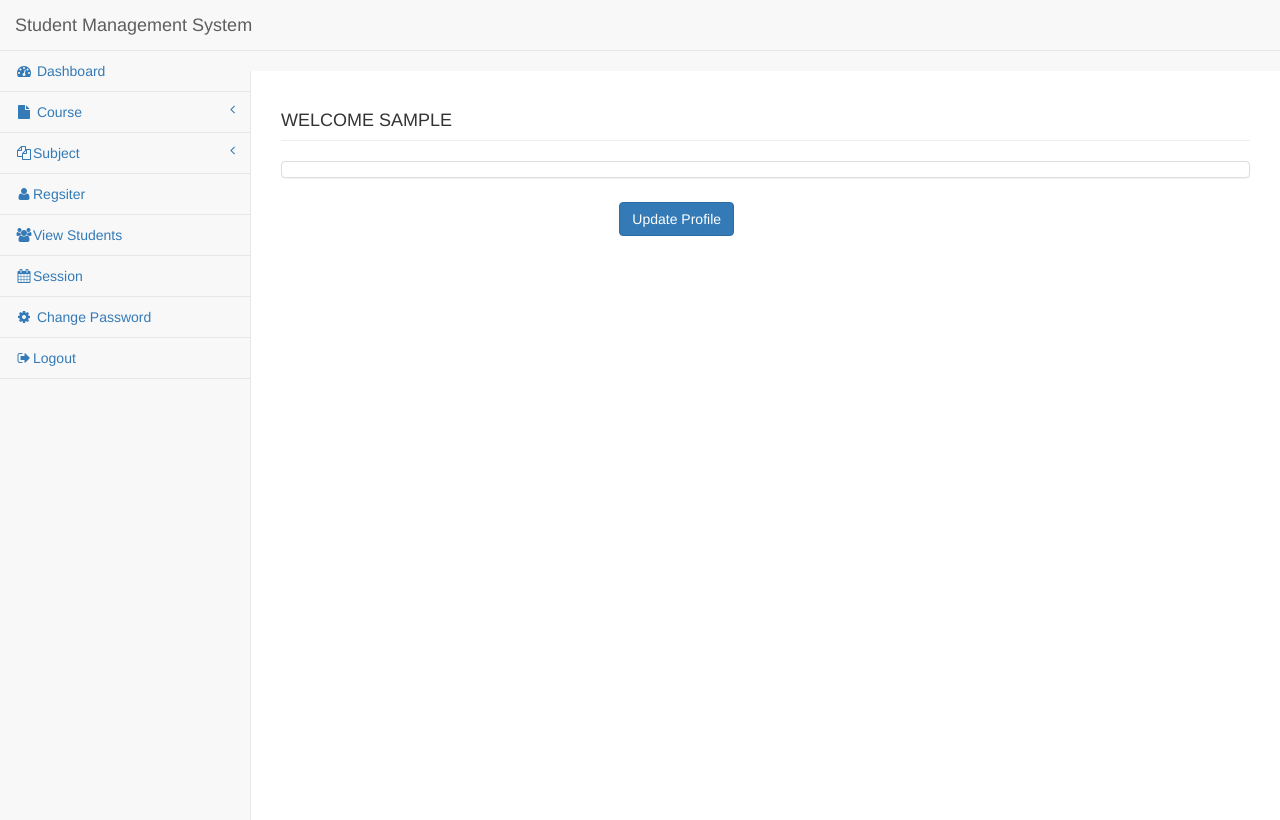
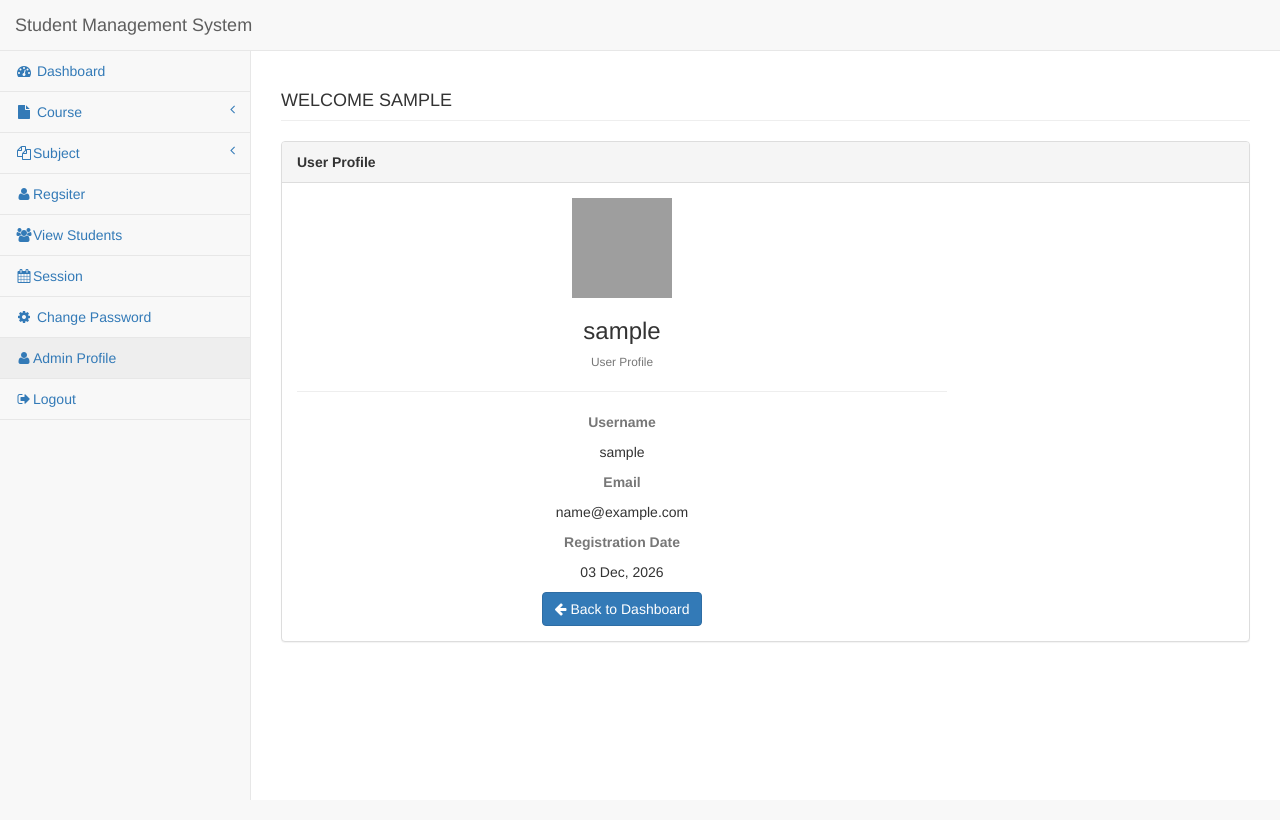
Before and after one commit to amanyadav9324/Student-management, a PHP site: page /admin-profile.php in a window 1280 px wide. Run offline with PHP 8.4, Linux system fonts and the light colour scheme; the visitor is signed in with stand-in values (Sample User, id 1); grey boxes are pictures that could not be loaded.

Commit message:
Update admin profile and leftside bar.

```diff
--- a/studentrecordms/admin-profile.php
+++ b/studentrecordms/admin-profile.php
@@ -8,146 +8,114 @@ header("Expires: 0");
 
 include('includes/dbconnection.php');
 
+// Check if user is logged in
 if (!isset($_SESSION['username'])) {
     header('location:logout.php');
     exit();
-} else{
-
-
-if(isset($_POST['submit'])){
-$aid=$_SESSION['aid'];
-$aname=$_POST['adminname'];
-$aemail=$_POST['aemailid'];
-
-
-$query=mysqli_query($con,"update tbl_login set FullName='$aname',AdminEmail='$aemail' where id='$aid'");
-if($query){
-echo '<script>alert("Admin Profile updated successfully")</script>';
-echo "<script>window.location.href='admin-profile.php'</script>";
 }
-
- }
-
 ?>
 <!DOCTYPE html>
 <html lang="en">
-
 <head>
-
 <meta charset="utf-8">
 <meta http-equiv="X-UA-Compatible" content="IE=edge">
-<title>Edit Profile</title>
+<title>User Profile</title>
+
 <!-- Bootstrap Core CSS -->
-<link href="bower_components/bootstrap/dist/css/bootstrap.min.css"
-	rel="stylesheet">
+<link href="bower_components/bootstrap/dist/css/bootstrap.min.css" rel="stylesheet">
 <!-- MetisMenu CSS -->
-<link href="bower_components/metisMenu/dist/metisMenu.min.css"
-	rel="stylesheet">
+<link href="bower_components/metisMenu/dist/metisMenu.min.css" rel="stylesheet">
 <!-- Custom CSS -->
 <link href="dist/css/sb-admin-2.css" rel="stylesheet">
 <!-- Custom Fonts -->
-<link href="bower_components/font-awesome/css/font-awesome.min.css"
-	rel="stylesheet" type="text/css">
+<link href="bower_components/font-awesome/css/font-awesome.min.css" rel="stylesheet" type="text/css">
+
 <script>
     window.history.forward();
     function noBack() { window.history.forward(); }
 </script>
-
 </head>
 <body onload="noBack();" onpageshow="if (event.persisted) noBack();" onunload="">
-<form method="post" >
 <div id="wrapper">
 
     <!-- Navigation -->
-		<?php include('leftbar.php')?>;
+    <?php include('leftbar.php'); ?>
 
     <div id="page-wrapper">
         <div class="row">
             <div class="col-lg-12">
-					<h4 class="page-header"> <?php echo strtoupper("welcome"." ".htmlentities($_SESSION['username']));?></h4>
+                <h4 class="page-header">
+                    <?php echo strtoupper("Welcome " . htmlentities($_SESSION['username'])); ?>
+                </h4>
             </div>
-				<!-- /.col-lg-12 -->
         </div>
-			<!-- /.row -->
+
+        <!-- Profile Info Section -->
         <div class="row">
             <div class="col-lg-12">
                 <div class="panel panel-default">
                     <?php
-$adminid=intval($_SESSION['username']);
-$query=mysqli_query($con,"SELECT * FROM users where username='$adminid'");
-$sn=1;
-while($res=mysqli_fetch_array($query)){?>
+                    $username = $_SESSION['username'];
+                    $query = mysqli_query($con, "SELECT * FROM users WHERE username='$username'");
+                    $res = mysqli_fetch_array($query);
+                    ?>
 
+                    <div class="panel-heading"><b>User Profile</b></div>
+                    <div class="panel-body">
 
-						<div class="panel-heading"><b>Edit Admin Profile</b></div>
-						<div class="panel-body">
-							<div class="row">
-						 	<div class="col-lg-10">
+            <div class="card shadow-lg border-0 rounded-4 mx-auto" style="max-width: 650px;">
+                <div class="card-body text-center p-5">
 
+                    <!-- Profile Picture -->
+                    <img src="https://cdn-icons-png.flaticon.com/512/149/149071.png"
+                         class="rounded-circle border border-3 border-primary mb-3"
+                         alt="Profile Picture" width="100" height="100">
 
-										<div class="form-group">
-											<div class="col-lg-4">
-<label>Name</label>
+                    <!-- Username -->
+                    <h3 class="fw-bold mb-0"><?php echo htmlentities($res['username']); ?></h3>
+                    <p class="text-muted small">User Profile</p>
+
+                    <!-- Divider -->
+                    <hr class="my-4">
+
+                    <!-- Profile Details -->
+                    <div class="row text-start px-3">
+                        <div class="col-6 mb-3">
+                            <p class="text-muted mb-1"><strong>Username</strong></p>
+                            <p><?php echo htmlentities($res['username']); ?></p>
                         </div>
-<div class="col-lg-6">
-<input class="form-control" name="username" id="username"  value="<?php echo $res['username'];?>" required="required">
+                        <div class="col-6 mb-3">
+                            <p class="text-muted mb-1"><strong>Email</strong></p>
+                            <p><?php echo htmlentities($res['email']); ?></p>
                         </div>
-</div>	<br><br>
 
-<div class="form-group">
-<div class="col-lg-4">
-<label>Email id</label>
-</div>
-<div class="col-lg-6">
-<input class="form-control" name="email" id="email" value="<?php echo $res['email'];?>" required="required">
+                        <div class="col-6 mb-3">
+                            <p class="text-muted mb-1"><strong>Registration Date</strong></p>
+                            <p><?php echo date("d M, Y", strtotime($res['created_at'])); ?></p>
                         </div>
                     </div>
 
-<br><br>
-<div class="form-group">
-<div class="col-lg-4">
-<label>Logind Id/ username</label>
+                    <!-- Back Button -->
+                    <div class="mt-4">
+                        <a href="dashboard.php" class="btn btn-primary px-4">
+                            <i class="fa fa-arrow-left"></i> Back to Dashboard
+                        </a>
                     </div>
-<div class="col-lg-6">
-<input class="form-control" name="loginid" id="loginid" value="<?php echo $res['loginid'];?>" disabled required="required">
-<small style="color:red;">Logind Id/ username can't be edit</small></div>
-</div> <br><br>
-
-
-
-
-<?php }  ?>
-
-<div class="form-group">
-<div class="col-lg-4"></div>
-<div class="col-lg-6"><br><br><input type="submit" class="btn btn-primary" name="submit" value="Update Profile"></button></div>
-</div></div></div>
-
+                </div>
+            </div>
+        </div>
+                    </div> <!-- Panel Body End -->
+                </div>
+            </div>
+        </div>
+    </div>
 </div>
 
-						</div>
+<!-- Scripts -->
+<script src="bower_components/jquery/dist/jquery.min.js"></script>
+<script src="bower_components/bootstrap/dist/js/bootstrap.min.js"></script>
+<script src="bower_components/metisMenu/dist/metisMenu.min.js"></script>
+<script src="dist/js/sb-admin-2.js"></script>
 
-					</div>
-
-				</div>
-
-			</div>
-
-		</div>
-
-
-	</div>
-
-<script src="bower_components/jquery/dist/jquery.min.js"
-		type="text/javascript"></script>
-<script src="bower_components/bootstrap/dist/js/bootstrap.min.js"
-		type="text/javascript"></script>
-<!-- Metis Menu Plugin JavaScript -->
-<script src="bower_components/metisMenu/dist/metisMenu.min.js"
-		type="text/javascript"></script>
-<!-- Custom Theme JavaScript -->
-<script src="dist/js/sb-admin-2.js" type="text/javascript"></script>
-</form>
 </body>
 </html>
-<?php } ?>
--- a/studentrecordms/leftbar.php
+++ b/studentrecordms/leftbar.php
@@ -55,9 +55,9 @@
                         <li>
                    <a href="change-password.php"><i class="fa fa-cog fa-fw"></i> Change Password</a>
                         </li>
-                 <!-- <li>
+                 <li>
                    <a href="admin-profile.php"><i class="fa fa-user fa-fw"></i>Admin Profile</a>
-                        </li> -->
+                        </li>
 
                    <li>
                             <a href="logout.php"><i class="fa fa-sign-out fa-fw"></i>Logout</a>
```
Lines whose indentation alone changed are shown as unchanged.
